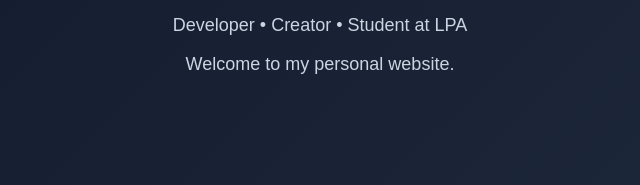
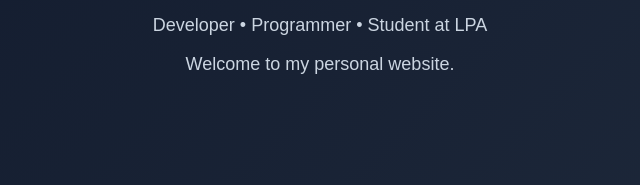
Before and after one commit to BahaRWS/AboutMe, a plain HTML site: page index.html in a window 1280 px wide. Shown: the part 501-686 px from the top of the page, 320-960 px from the left. Drawn offline with Linux system fonts and the light colour scheme.

Commit message:
Refactor index.html for better structure and content
Updated the header section and improved content.

```diff
--- a/index.html
+++ b/index.html
@@ -207,7 +207,7 @@ footer {
 
         <h1>Baha Eddine</h1>
 
-        <p>Developer • Creator • Student at LPA</p>
+        <p>Developer • Programmer • Student at LPA</p>
 
         <p>Welcome to my personal website.</p>
 
```
